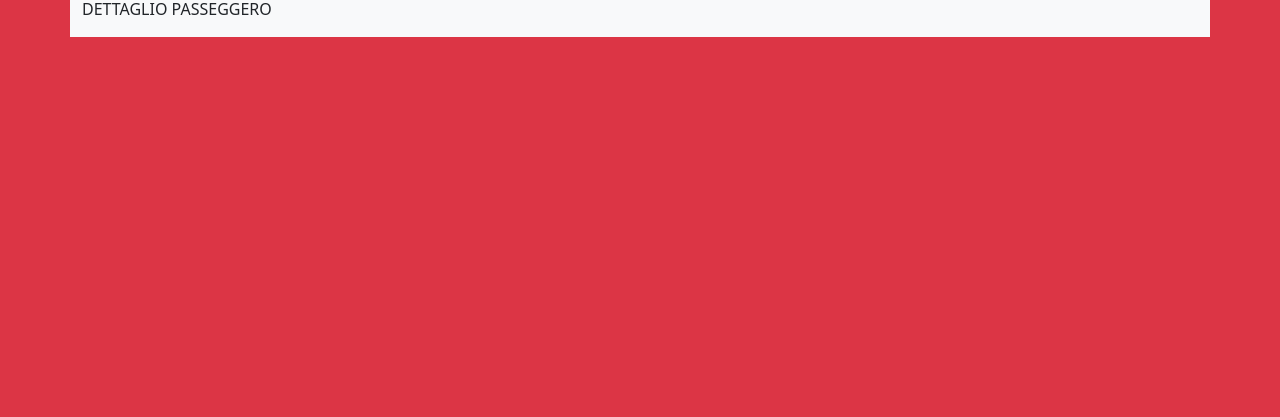
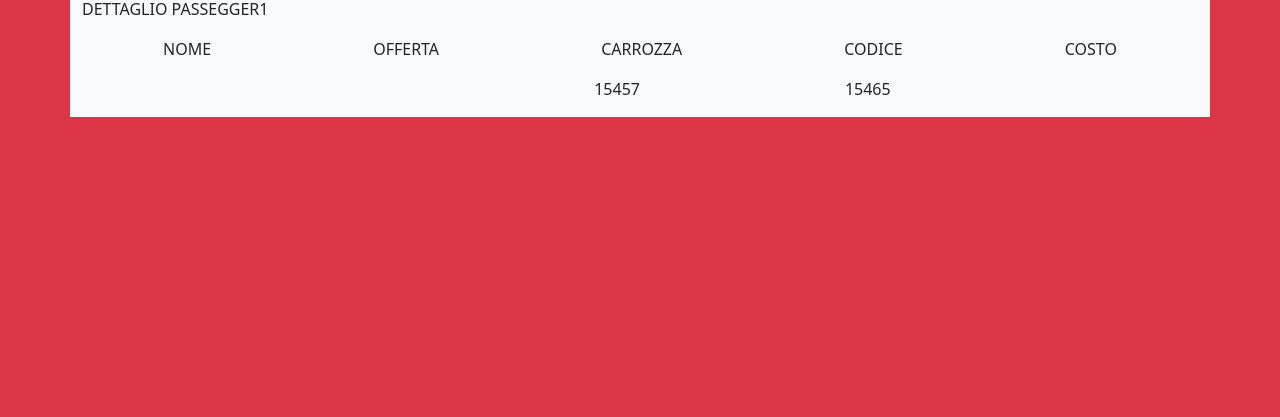
Before and after one commit to lucabettisorbelli/js-biglietto-treno-form, a plain HTML site: page index.html in a window 1280 px wide. Shown: the part 383-800 px from the top of the page. Drawn offline with nearby package versions, Linux system fonts and the light colour scheme.

Commit message:
fine (da rivedere stile)

```diff
--- a/index.html
+++ b/index.html
@@ -53,8 +53,24 @@
         <div class="row pt-4">
             <h1 class="text-center text-light">IL TUO BIGLIETTO</h1>
             <div class="bg-light">
-                <div class="col-12 d-flex pt-2">
-                    <p>DETTAGLIO PASSEGGERO</p>
+                <div class="col-12 pt-2">
+                    <p>DETTAGLIO PASSEGGER1</p>
+                    <div class="d-flex justify-content-around">
+                        <p>NOME</p>
+                        <p>OFFERTA</p>
+                        <p>CARROZZA</p>
+                        <p>CODICE</p>
+                        <p>COSTO</p>
+                    </div>
+
+                    <div class="d-flex justify-content-around">
+                        <p id="nome"></p>
+                        <p id="offerta"></p>
+                        <p>15457</p>
+                        <p>15465</p>
+                        <p id="prezzo"></p>
+                    </div>
+
                 </div>
             </div>
         </div>
--- a/js/main.js
+++ b/js/main.js
@@ -31,20 +31,25 @@ bottone.addEventListener("click", function () {
             case "minorenne":
                 prezzo = prezzo * 0.8;
                 messaggio = `Hai diritto allo sconto 'under 18'.`;
+                document.getElementById("offerta").innerText = "offerta minori";
                 break;
             case "adulto":
                 messaggio = `Non hai diritto a nessuno sconto.`;
+                document.getElementById("offerta").innerText = "offerta standard"
                 break;
             case "over65":
                 prezzo = prezzo * 0.55;
                 messaggio = `Hai diritto allo sconto 'senior'.`;
+                document.getElementById("offerta").innerText = "offerta over 65"
                 break;
         }
 
         // risultati da stampare
-        messaggio += ` Il prezzo del biglietto è: ${prezzo.toFixed(2)} €`;
+
         document.getElementById("risultato").innerText = messaggio;
+        document.getElementById("prezzo").innerText = (prezzo.toFixed(2)) + "€";
         console.log("Prezzo finale", prezzo.toFixed(2));
+        document.getElementById("nome").innerText = (nomeUtente);
     }
 });
 
```
